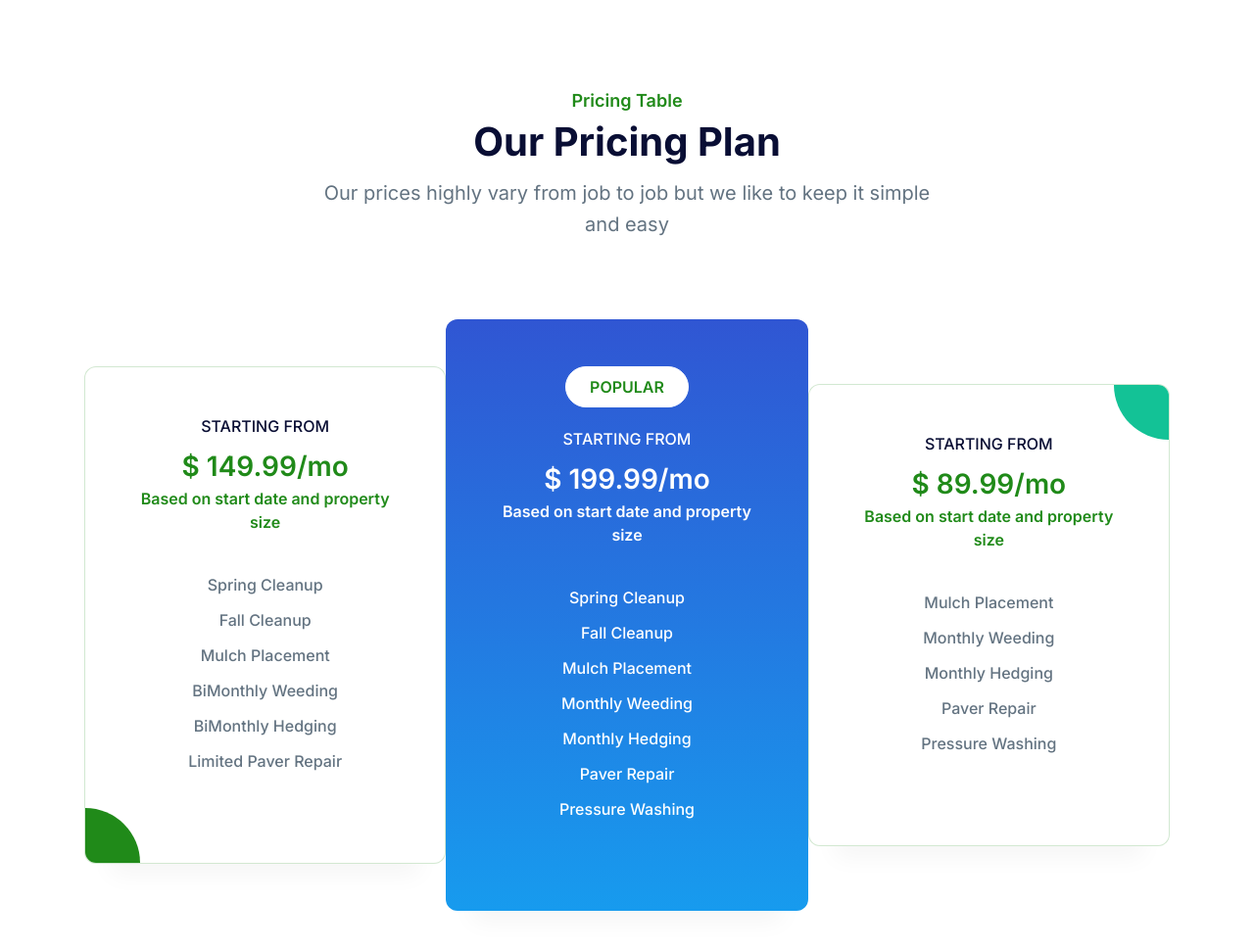
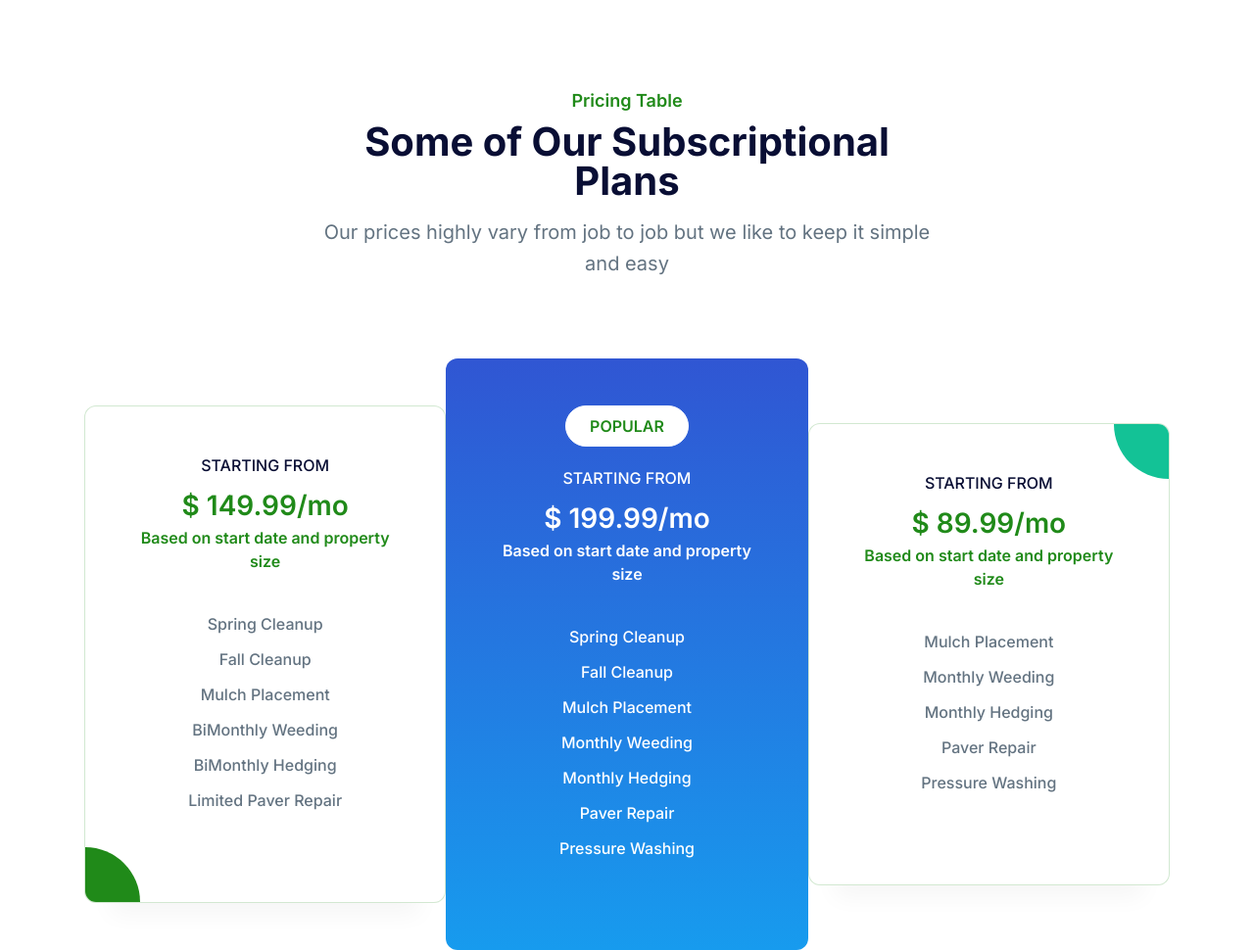
Before and after one commit to Jack-Saylor/SayNelloOutdoors.com, a plain HTML site: page index.html in a window 1280 px wide. Shown: the part 2560-3530 px from the top of the page at 98% size. Drawn offline with nearby package versions, Linux system fonts and the light colour scheme.

Commit message:
Update index.html

```diff
--- a/index.html
+++ b/index.html
@@ -697,7 +697,7 @@
                   text-dark
                   mb-4
                 ">
-                Our Pricing Plan
+                Some of Our Subscriptional Plans
               </h2>
               <p class="
                   text-lg
```
